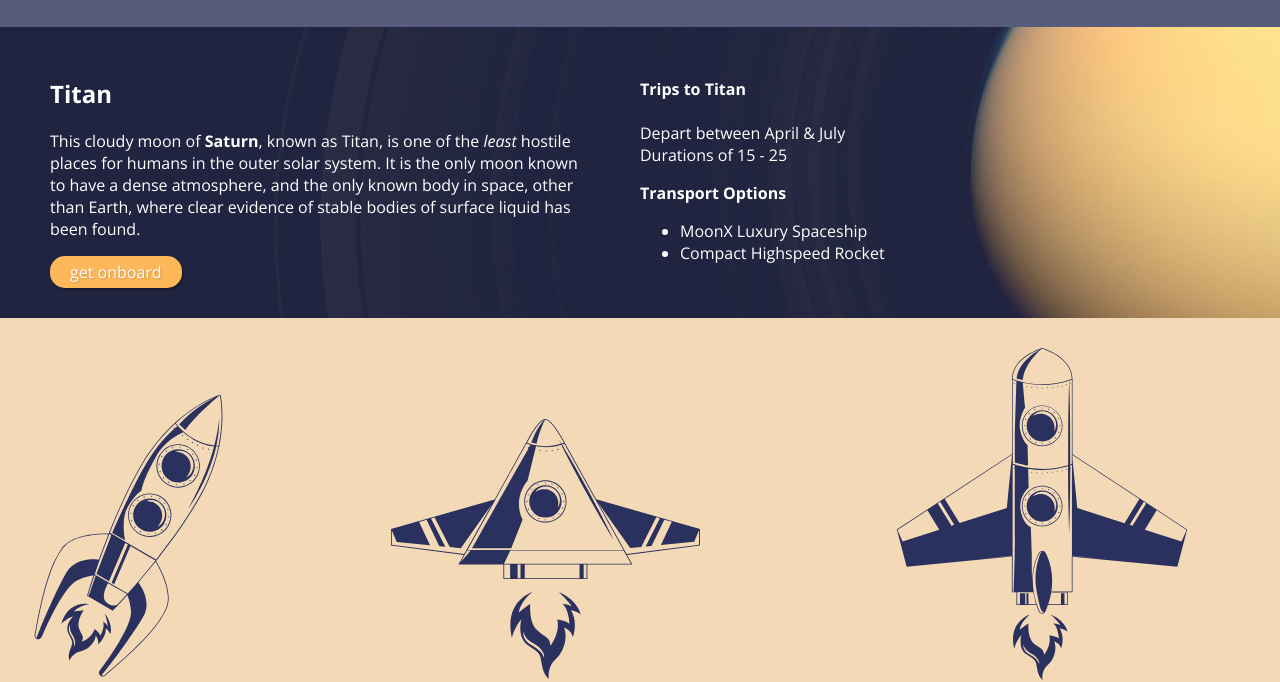
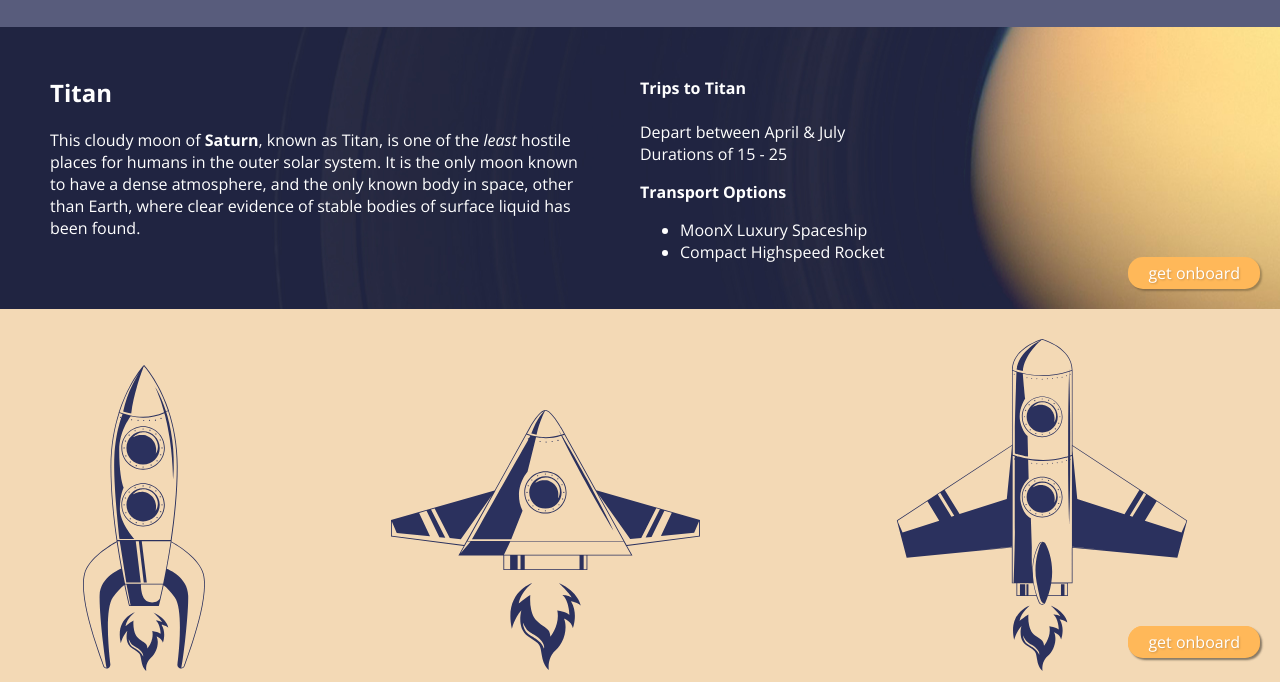
Before and after one commit to llearmont/htmlpractice, a plain HTML site: page index.html in a window 1280 px wide. Shown: the part 122-804 px from the top of the page. Drawn offline with nearby package versions, Linux system fonts and the light colour scheme.

Commit message:
practice with the position property

```diff
--- a/css/style.css
+++ b/css/style.css
@@ -35,6 +35,13 @@ body {
 header {
     background: #585C7C;
     color: white;
+    position: fixed;
+    z-index: 9;
+    width: 100%;
+}
+
+main {
+    padding-top: 148px;
 }
 
 .pg-padding {
@@ -49,11 +56,12 @@ header {
     display: grid;
     grid-template-columns: 3fr 2fr 1fr;
     grid-gap: 50px;
+    position: relative;
 }
 
-.scooter {
+/*.scooter {
     transform: rotate(30deg);
-}
+}*/
 
 .gold-bkg {
     background: #F3D9B5;
@@ -149,6 +157,9 @@ h3 {
 .button-gold {
     background: #FFB859;
     box-shadow: 2px 2px 2px rgba(0, 0, 0, 0.25);
+    position: absolute;
+    bottom: 20px;
+    right: 20px;
 }
 
 .button-gold:hover {
```
